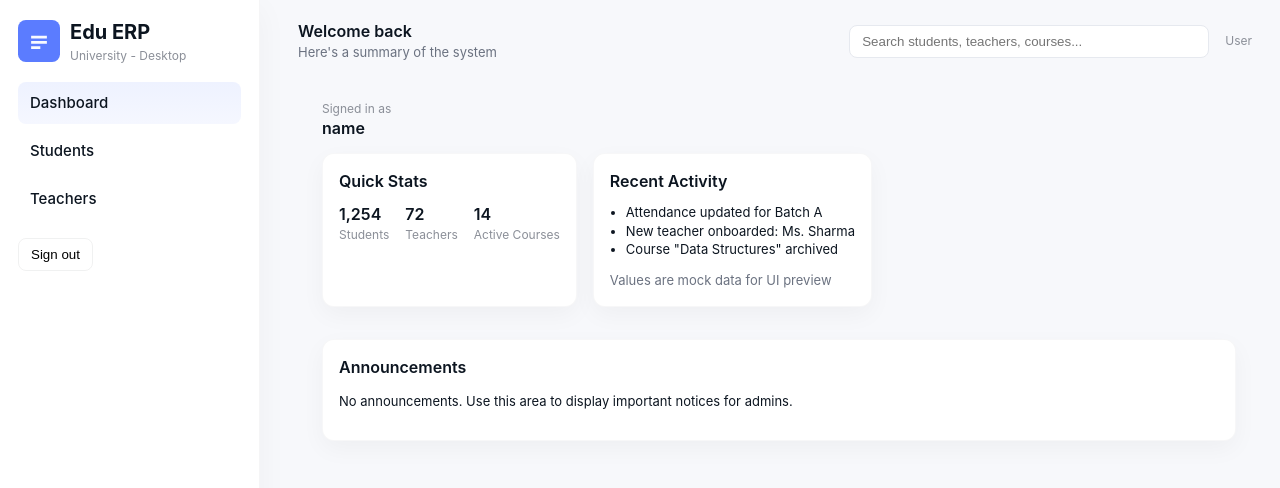
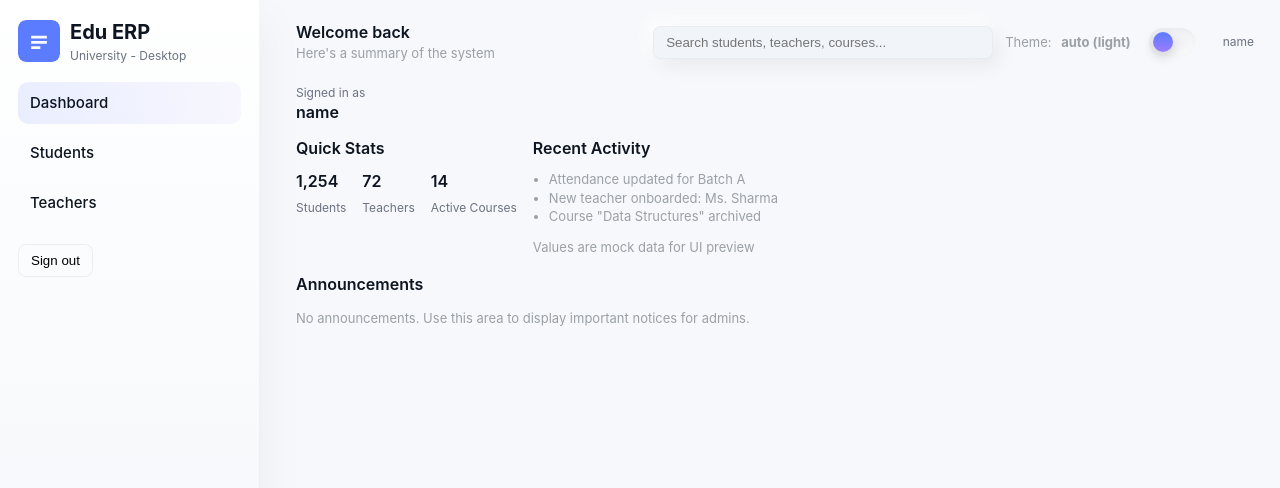
Before and after one commit to Eplimexal/edu-erp, a React (Vite) app: page /login in a window 1280 px wide. Both pictures are taken after typing "name@example.com", "Sample123" into the empty fields and a click on the button "Sign in". Shown: the top 488 px of the page. Built offline with nearby package versions, Linux system fonts and the light colour scheme.

Commit message:
style(theme): add neumorphic/duomorphic theme, system-aware theme provider + toggle

```diff
--- a/src/components/Topbar.jsx
+++ b/src/components/Topbar.jsx
@@ -1,16 +1,79 @@
 import React from 'react';
+import { useTheme } from '../context/ThemeContext';
+import { useAuth } from '../context/AuthContext';
+
+function ThemeToggle() {
+  const { mode, setMode, theme } = useTheme();
+
+  function cycle() {
+    // cycle mode: system -> dark -> light -> system
+    const order = ['system', 'dark', 'light'];
+    const next = order[(order.indexOf(mode) + 1) % order.length];
+    setMode(next);
+  }
+
+  return (
+    <div style={{ display: 'flex', gap: 10, alignItems: 'center' }}>
+      <div className="kicker small" style={{ minWidth: 80 }}>
+        Theme: <strong style={{ marginLeft: 6 }}>{mode === 'system' ? `auto (${theme})` : mode}</strong>
+      </div>
+
+      <button
+        onClick={cycle}
+        aria-label="Toggle theme"
+        title="Cycle theme (system → dark → light)"
+        style={{
+          borderRadius: 999,
+          padding: 8,
+          cursor: 'pointer',
+          border: 'none',
+          background: 'transparent'
+        }}
+      >
+        {/* simple decorative pill using CSS variables */}
+        <div
+          style={{
+            width: 46,
+            height: 28,
+            borderRadius: 999,
+            padding: 4,
+            display: 'flex',
+            alignItems: 'center',
+            justifyContent: mode === 'dark' ? 'flex-end' : 'flex-start',
+            background: 'linear-gradient(90deg, rgba(255,255,255,0.06), rgba(0,0,0,0.03))',
+            boxShadow: 'inset 2px 2px 6px rgba(0,0,0,0.06), inset -4px -4px 12px rgba(255,255,255,0.6)'
+          }}
+        >
+          <div
+            style={{
+              width: 20,
+              height: 20,
+              borderRadius: 999,
+              background: 'linear-gradient(180deg,var(--accent-1),var(--accent-2))',
+              boxShadow: '0 4px 12px rgba(0,0,0,0.18)'
+            }}
+          />
+        </div>
+      </button>
+    </div>
+  );
+}
 
 export default function Topbar() {
+  const { user } = useAuth();
   return (
-    <div style={{display:'flex', gap:12, alignItems:'center', justifyContent:'space-between', width:'100%'}}>
+    <div style={{ display: 'flex', gap: 12, alignItems: 'center', justifyContent: 'space-between', width: '100%' }}>
       <div>
         <div className="h2">Welcome back</div>
         <div className="muted small">Here's a summary of the system</div>
       </div>
 
-      <div style={{display:'flex', gap:8, alignItems:'center'}}>
+      <div style={{ display: 'flex', gap: 12, alignItems: 'center' }}>
         <input className="input search" placeholder="Search students, teachers, courses..." />
-        <div style={{padding:8}} className="kicker">User</div>
+        <ThemeToggle />
+        <div style={{ padding: 8 }} className="kicker">
+          {user ? user.name : 'User'}
+        </div>
       </div>
     </div>
   );
--- /dev/null
+++ b/src/context/ThemeContext.jsx
@@ -0,0 +1,65 @@
+import React, { createContext, useContext, useEffect, useState } from 'react';
+
+const ThemeContext = createContext();
+
+export function ThemeProvider({ children }) {
+  // mode: 'system' | 'light' | 'dark'
+  const [mode, setMode] = useState(() => {
+    try {
+      return localStorage.getItem('edu_erp_theme_mode') || 'system';
+    } catch {
+      return 'system';
+    }
+  });
+
+  // computed theme: 'light' | 'dark'
+  const [theme, setTheme] = useState(() => {
+    if (mode === 'light' || mode === 'dark') return mode;
+    return window.matchMedia && window.matchMedia('(prefers-color-scheme: dark)').matches ? 'dark' : 'light';
+  });
+
+  // listen to system changes if mode === 'system'
+  useEffect(() => {
+    const mql = window.matchMedia && window.matchMedia('(prefers-color-scheme: dark)');
+
+    function applySystem(e) {
+      if (mode === 'system') setTheme(e.matches ? 'dark' : 'light');
+    }
+
+    if (mql) {
+      mql.addEventListener ? mql.addEventListener('change', applySystem) : mql.addListener(applySystem);
+    }
+
+    return () => {
+      if (mql) {
+        mql.removeEventListener ? mql.removeEventListener('change', applySystem) : mql.removeListener(applySystem);
+      }
+    };
+  }, [mode]);
+
+  // when mode changes compute theme and persist
+  useEffect(() => {
+    if (mode === 'system') {
+      const isDark = window.matchMedia && window.matchMedia('(prefers-color-scheme: dark)').matches;
+      setTheme(isDark ? 'dark' : 'light');
+    } else {
+      setTheme(mode);
+    }
+    try {
+      localStorage.setItem('edu_erp_theme_mode', mode);
+    } catch {}
+  }, [mode]);
+
+  // apply a class to <html> so CSS can override
+  useEffect(() => {
+    const root = document.documentElement;
+    root.classList.remove('theme-dark', 'theme-light');
+    root.classList.add(theme === 'dark' ? 'theme-dark' : 'theme-light');
+  }, [theme]);
+
+  return <ThemeContext.Provider value={{ mode, setMode, theme }}>{children}</ThemeContext.Provider>;
+}
+
+export function useTheme() {
+  return useContext(ThemeContext);
+}
--- a/src/styles/app.css
+++ b/src/styles/app.css
@@ -1,113 +1,69 @@
-/* app-level components styling - use this for layout and component helpers */
+@import './theme.css';
 
-/* layout */
+/* layout & shell */
 .app-shell {
   display: grid;
   grid-template-columns: 260px 1fr;
   gap: 18px;
   min-height: 100vh;
+  align-items: start;
 }
 
 @media (max-width: 900px) {
-  .app-shell {
-    grid-template-columns: 1fr;
-  }
+  .app-shell { grid-template-columns: 1fr; }
 }
 
 /* sidebar */
 .sidebar {
-  background: #ffffff;
   padding: 18px;
+  background: linear-gradient(180deg, var(--surface), var(--surface-2));
   border-right: 1px solid rgba(12,20,31,0.04);
-  box-shadow: 0 8px 30px rgba(12,20,31,0.04);
+  box-shadow: 8px 18px 40px rgba(12,20,31,0.04);
+  height: 100vh;
 }
 
-.logo {
-  display: flex;
-  align-items: center;
-  gap: 10px;
-  margin-bottom: 18px;
+.logo { display:flex; align-items:center; gap:10px; margin-bottom:18px; }
+.logo img { width:42px; height:42px; border-radius:8px; }
+
+/* nav */
+.nav { margin-top: 8px; }
+.nav a {
+  display:block; padding: 10px 12px; border-radius: 10px; color: var(--text);
+  text-decoration:none; margin-bottom:8px; font-weight:500;
+}
+.nav a.active, .nav a:hover {
+  background: linear-gradient(90deg, rgba(91,124,255,0.12), rgba(155,124,255,0.06));
+  box-shadow: inset 0 1px 0 rgba(255,255,255,0.03);
 }
 
-.logo img {
-  width: 42px;
-  height: 42px;
+/* main content */
+.container { max-width: 1100px; margin: 0 auto; padding: 20px 18px; }
+.header { display:flex; justify-content:space-between; align-items:center; margin-bottom:14px; }
+.content { padding: 6px 0; }
+
+/* cards and forms */
+.card { composes: duo-card; /* uses class from theme.css */ }
+.card .h2 { margin-bottom:6px; }
+
+.input {
+  background: var(--surface-2);
+  border-radius: 8px;
+  border: 1px solid rgba(12,20,31,0.04);
+  padding: 8px 12px;
+  color: var(--text);
+  box-shadow: 6px 8px 20px var(--shadow-dark), -6px -6px 18px var(--shadow-light);
 }
 
-/* nav */
-.nav {
-  margin-top: 8px;
-}
-
-.nav a {
-  display: block;
-  padding: 10px 12px;
-  border-radius: 8px;
-  color: #0c1520;
-  text-decoration: none;
-  margin-bottom: 6px;
-  font-weight: 500;
-}
-
-.nav a.active,
-.nav a:hover {
-  background: linear-gradient(180deg, #eef2ff, #f5f7ff);
-}
-
-/* header */
-.header {
-  display: flex;
-  justify-content: space-between;
-  align-items: center;
-  margin-bottom: 14px;
-}
-
-.header .search {
-  width: 360px;
-}
-
-@media (max-width: 900px) {
-  .header .search { width: 100%; margin-top: 10px; }
-}
-
-/* content */
-.content {
-  padding: 24px;
-}
-
-/* card */
-.card {
-  background: #fff;
-  padding: 16px;
-  border-radius: 12px;
-  box-shadow: 0 8px 24px rgba(12,20,31,0.04);
-  border: 1px solid rgba(12,20,31,0.03);
-  margin-bottom: 16px;
-}
-
-/* form basics */
-.form-row { display: flex; gap: 12px; align-items:center; }
-.input, .select {
-  padding: 8px 12px;
-  border-radius: 8px;
-  border: 1px solid #e6e9ef;
-  background: #fff;
-}
+/* search input size */
+.search { width: 340px; }
+@media (max-width:900px) { .search { width: 100%; } }
 
 /* table */
-.table {
-  width: 100%;
-  border-collapse: collapse;
-}
+.table { width:100%; border-collapse:collapse; }
+.table th, .table td { text-align:left; padding:10px 12px; border-bottom:1px solid rgba(12,20,31,0.03); }
 
-.table th,
-.table td {
-  text-align: left;
-  padding: 10px 12px;
-  border-bottom: 1px solid #f1f3f6;
-}
-
-/* tiny utilities */
-.kicker { font-size: 12px; color: #8b8f98; }
-.small { font-size: 13px; }
-.center { text-align: center; }
+/* utilities */
+.center { text-align:center; }
+.muted { color: var(--muted-1); }
+.kicker { color: var(--muted-1); font-size:12px; }
+.small { font-size:13px; color:var(--muted-2); }
--- /dev/null
+++ b/src/styles/theme.css
@@ -0,0 +1,157 @@
+/* theme.css
+   Holds color variables for light & dark (duomorphism) and neumorphic surface helpers.
+   Import this from index.css or main css.
+*/
+
+/* ---------- Base: variables used across themes ---------- */
+:root {
+  /* Duotone base — tweak these to change the whole look */
+  --accent-1: #5b7cff; /* primary accent */
+  --accent-2: #9b7cff; /* secondary accent for duotone */
+  --muted-1: #6b7280;
+  --muted-2: #9aa0a6;
+
+  /* Surface tokens */
+  --surface: #ffffff;
+  --surface-2: #f1f5f9;
+  --bg: #f7f8fb;
+  --text: #0c1520;
+
+  /* neumorph shadow colors */
+  --shadow-light: rgba(255,255,255,0.9);
+  --shadow-dark: rgba(12,20,31,0.06);
+
+  /* controls */
+  --radius-md: 12px;
+  --radius-sm: 8px;
+}
+
+/* ---------- Dark theme variables ---------- */
+@media (prefers-color-scheme: dark) {
+  :root {
+    --accent-1: #7aa2ff;
+    --accent-2: #6b8bff;
+    --muted-1: #b8c0cc;
+    --muted-2: #95a0ad;
+
+    --surface: #0b1220;
+    --surface-2: #0f1724;
+    --bg: linear-gradient(180deg, #06101a, #071425);
+    --text: #e6eefc;
+
+    --shadow-light: rgba(255,255,255,0.03);
+    --shadow-dark: rgba(0,0,0,0.6);
+  }
+}
+
+/* ---------- Theme mode override (class-based) ---------- */
+/* Use .theme-dark or .theme-light on <html> or <body> to override the system preference */
+.theme-light {
+  --accent-1: #5b7cff;
+  --accent-2: #9b7cff;
+  --muted-1: #6b7280;
+  --muted-2: #9aa0a6;
+
+  --surface: #ffffff;
+  --surface-2: #f1f5f9;
+  --bg: #f7f8fb;
+  --text: #0c1520;
+
+  --shadow-light: rgba(255,255,255,0.9);
+  --shadow-dark: rgba(12,20,31,0.06);
+}
+
+.theme-dark {
+  --accent-1: #7aa2ff;
+  --accent-2: #6b8bff;
+  --muted-1: #b8c0cc;
+  --muted-2: #95a0ad;
+
+  --surface: #0b1220;
+  --surface-2: #0f1724;
+  --bg: linear-gradient(180deg, #06101a, #071425);
+  --text: #e6eefc;
+
+  --shadow-light: rgba(255,255,255,0.03);
+  --shadow-dark: rgba(0,0,0,0.6);
+}
+
+/* ---------- Neumorphic helpers ---------- */
+/* Soft raised surface */
+.neu {
+  background: var(--surface);
+  border-radius: var(--radius-md);
+  box-shadow:
+    10px 12px 24px var(--shadow-dark),
+    -10px -10px 24px var(--shadow-light);
+  border: 1px solid rgba(255,255,255,0.03);
+}
+
+/* Inset / pressed */
+.neu-inset {
+  background: var(--surface);
+  border-radius: var(--radius-md);
+  box-shadow:
+    inset 6px 6px 12px rgba(0,0,0,0.06),
+    inset -6px -6px 12px rgba(255,255,255,0.6);
+}
+
+/* Soft card for duomorphism with accent edge */
+.duo-card {
+  background: linear-gradient(180deg, var(--surface), var(--surface-2));
+  border-radius: var(--radius-md);
+  padding: 16px;
+  box-shadow:
+    8px 10px 22px rgba(12,20,31,0.04),
+    -8px -8px 20px rgba(255,255,255,0.6);
+  border: 1px solid rgba(12,20,31,0.03);
+}
+
+/* small accent pill / badge */
+.accent-pill {
+  display:inline-block;
+  padding:6px 10px;
+  border-radius:999px;
+  background: linear-gradient(90deg, var(--accent-1), var(--accent-2));
+  color: white;
+  font-weight:600;
+  font-size:13px;
+}
+
+/* input / button */
+.input {
+  background: var(--surface-2);
+  border: 1px solid rgba(12,20,31,0.04);
+  padding: 8px 12px;
+  border-radius: var(--radius-sm);
+  color: var(--text);
+  outline: none;
+  transition: box-shadow .18s ease, transform .12s ease;
+  box-shadow: 4px 6px 16px var(--shadow-dark), -4px -4px 10px var(--shadow-light);
+}
+.input:focus {
+  transform: translateY(-1px);
+  box-shadow: 8px 12px 22px rgba(12,20,31,0.08), -6px -6px 18px rgba(255,255,255,0.45);
+  border-color: rgba(90,120,255,0.9);
+}
+
+/* subtle link */
+.link {
+  color: var(--accent-1);
+  text-decoration: underline;
+}
+
+/* small helper */
+.kicker { font-size: 12px; color: var(--muted-1); }
+.h1 { font-size: 20px; font-weight:700; color:var(--text); }
+.h2 { font-size: 16px; font-weight:600; color:var(--text); }
+.small { font-size: 13px; color:var(--muted-2); }
+
+/* page background helper */
+.app-bg {
+  min-height: 100vh;
+  background: var(--bg);
+  padding: 18px 0;
+  -webkit-font-smoothing:antialiased;
+  -moz-osx-font-smoothing:grayscale;
+}
```
Also changed, not shown: src/main.jsx (+6 -3 lines).
